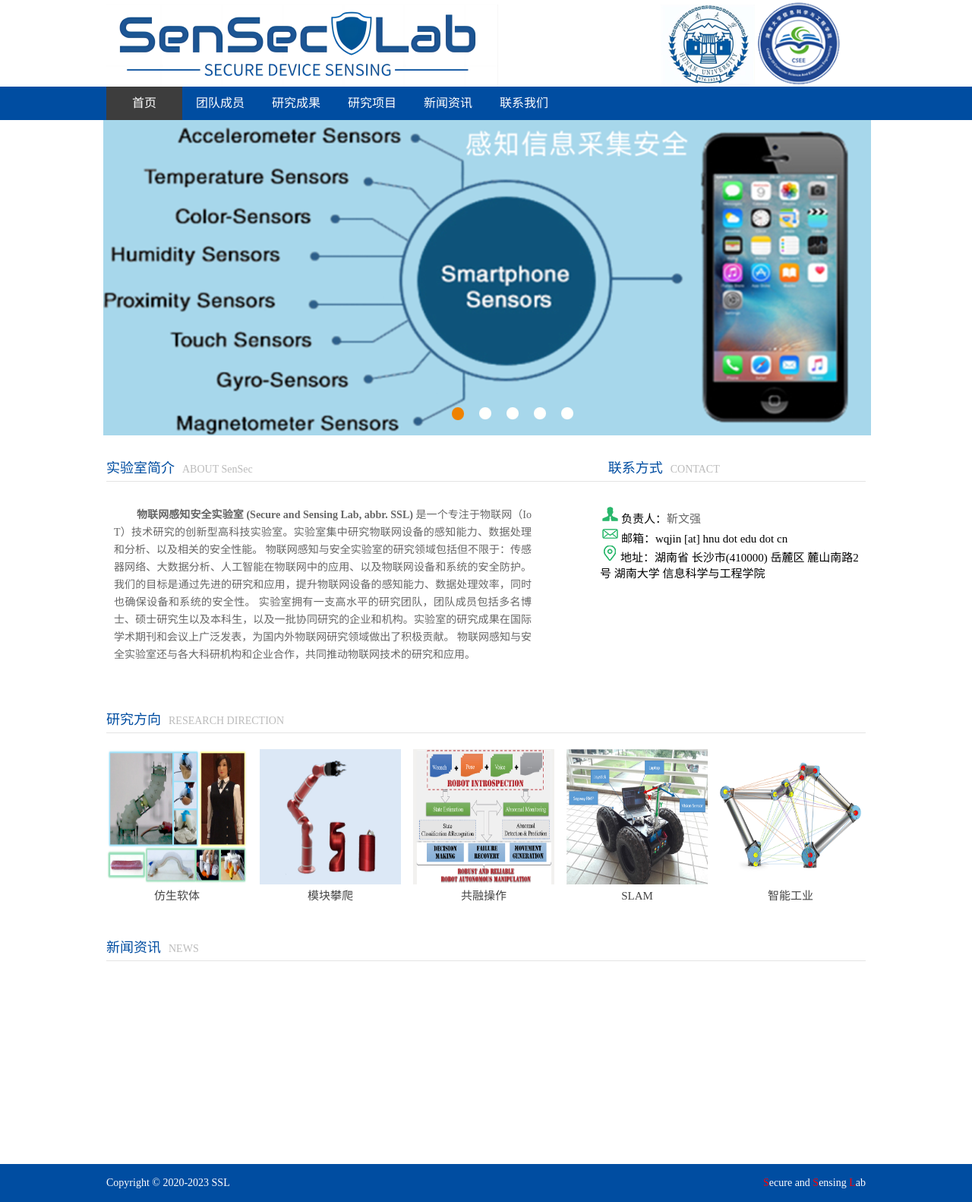
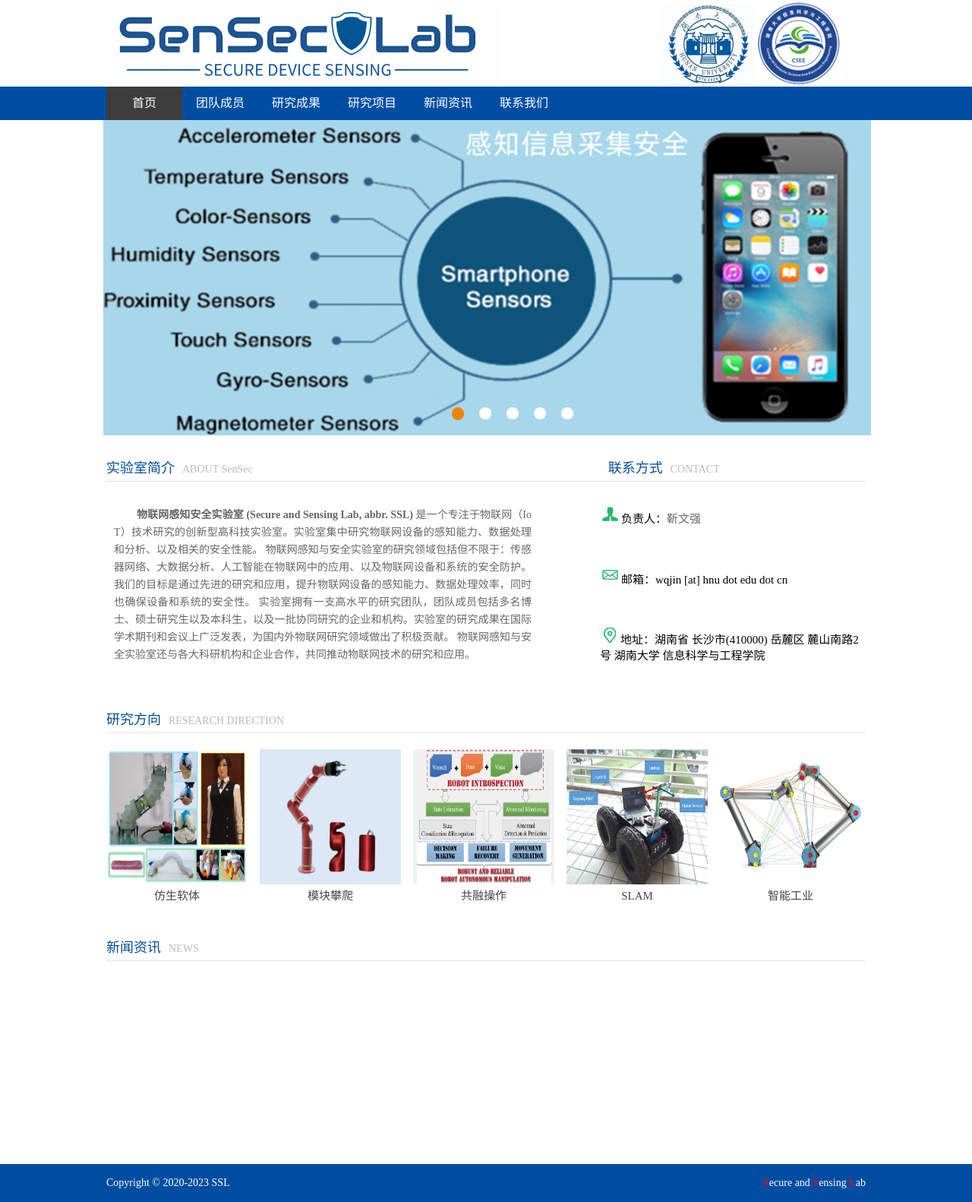
Before and after one commit to Wenqiangjin/wenqiangjin.github.io, a Jekyll site: the page built from index.html, in a window 1280 px wide. Shown: the whole page at 76% size. Built offline with Jekyll 4.4.1, drawn with Linux system fonts in a browser that asks for light colours.

Commit message:
index.html 联系方式

```diff
--- a/assets/style.css
+++ b/assets/style.css
@@ -138,7 +138,7 @@ body {font-size:15px;background-position:0 0;background-repeat:repeat;}
 .about_bottom .center p{ font-size:14px; line-height:23px; color:#666666;word-wrap:break-word;word-break:break-all; text-align:justify;}
 .about_bottom .right{float:right; width:350px; height:228px; overflow:hidden;}
 .about_bottom .right .bd{ width:350px; height:228px;}
-.about_bottom .right .contact{height:80px;}
+.about_bottom .right .contact p{height:80px;}
 .about_bottom .right .bd li{height:82px; overflow:hidden;}
 .about_bottom .right .bd li .date{float:left; margin-right:10px; width:67px; height:61px; background:url(../images/assets/0-035.jpg) no-repeat ;}
 .about_bottom .right .bd li .date .day{ display:block;width:65px; height:31px; text-align:center; line-height:31px;font-size:24px; color:#004da1; }
```
